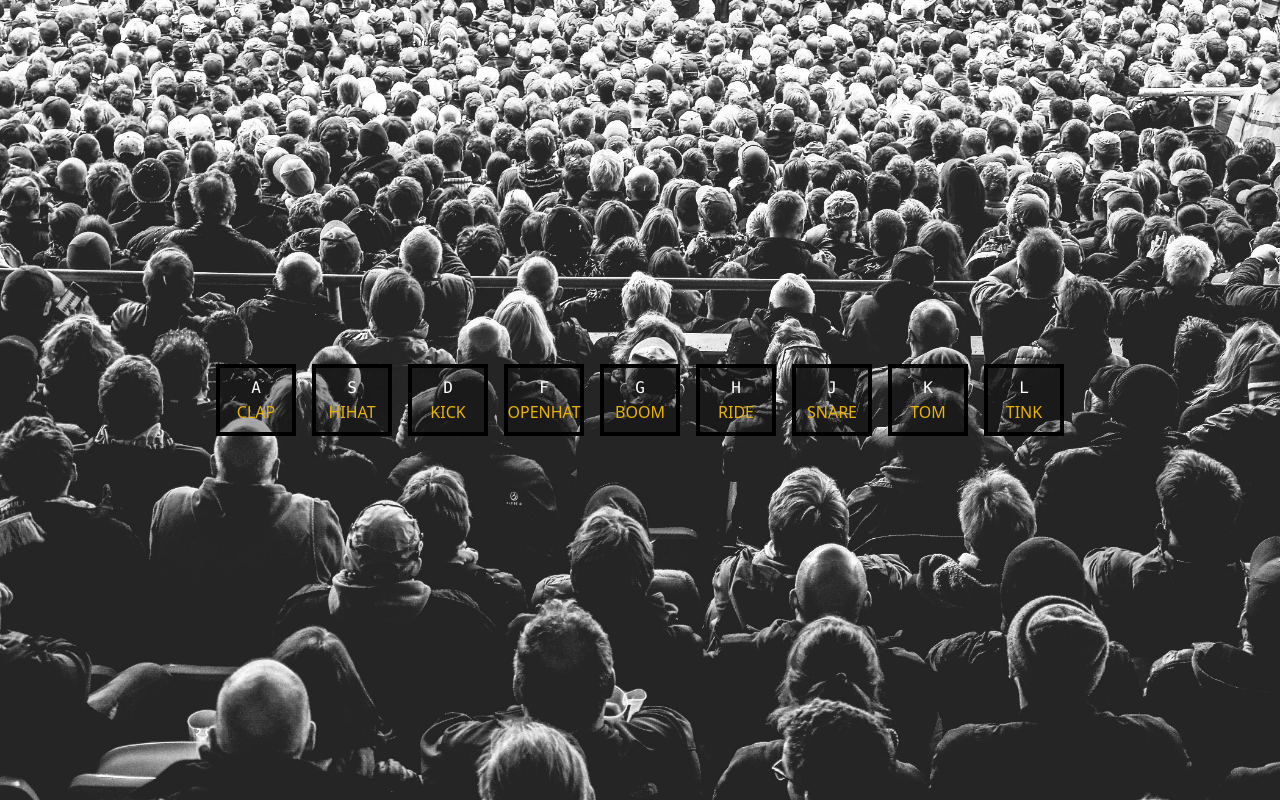
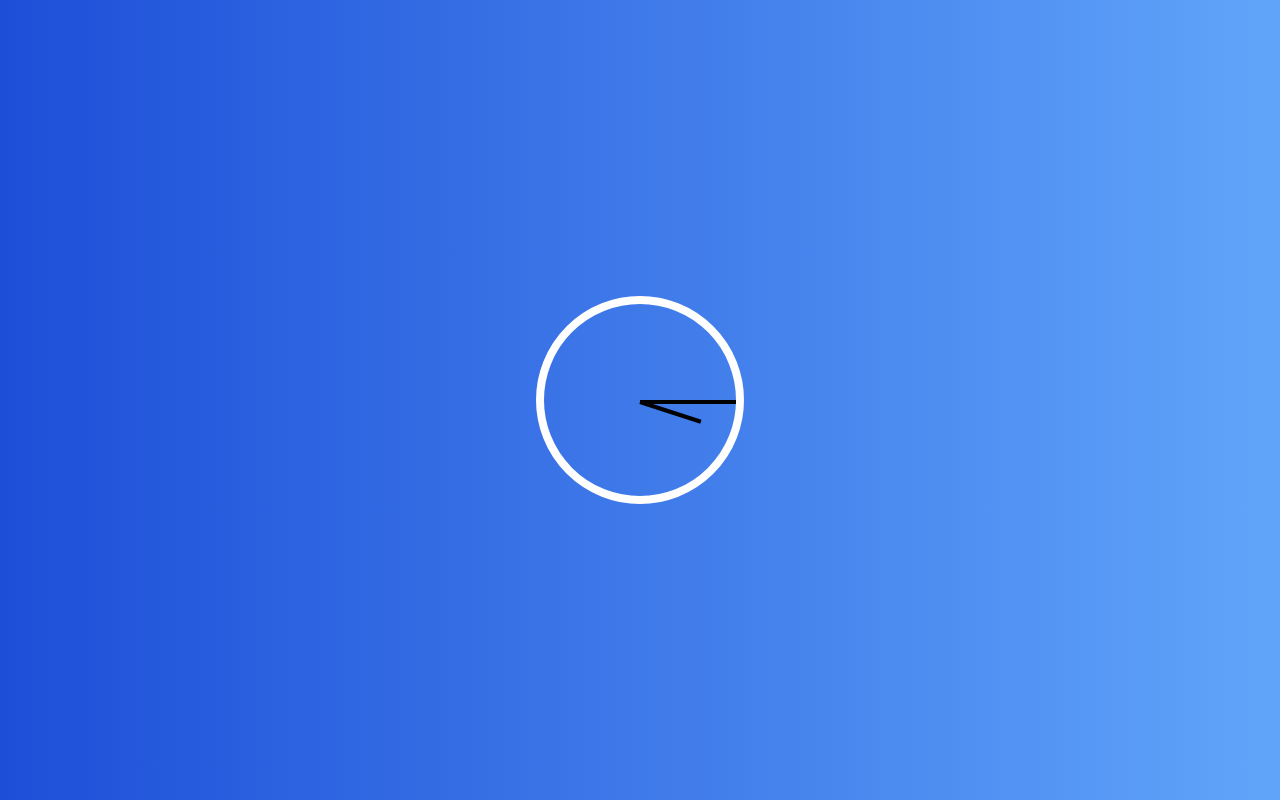
Before and after one commit to kowall1013/BSGTTCIY, a React (Create React App) app: page / in a window 1280 px wide. Built offline with nearby package versions, Linux system fonts and the light colour scheme.

Commit message:
002-clock initial structure

```diff
--- a/src/App.tsx
+++ b/src/App.tsx
@@ -1,9 +1,10 @@
 import { DrumKit } from './projects/001-Drum-Kit/drum-kit';
+import { Clock } from 'projects/002-Clock/clock';
 
 function App() {
   return (
     <>
-      <DrumKit />
+      <Clock />
     </>
   );
 }
--- /dev/null
+++ b/src/projects/002-Clock/clock.tsx
@@ -0,0 +1,58 @@
+import { useEffect, useState } from 'react';
+import { cn } from 'utils/cn';
+import clsx from 'clsx';
+
+export function Clock() {
+  const [hoursAsPercentage, setHoursAsPercentage] = useState(0);
+  const [minutesAsPercentage, setMinutesAsPercentage] = useState(0);
+  const [secondsAsPercentage, setSecondsAsPercentage] = useState(0);
+
+  useEffect(() => {
+    const intervalId = setInterval(() => {
+      const date = new Date();
+      const hours = date.getHours();
+      const minutes = date.getMinutes();
+      const seconds = date.getSeconds();
+
+      console.log('minutes', minutes);
+      console.log('(minutes / 60) * 360', (minutes / 60) * 360);
+
+      const hoursPercentage = (hours / 24) * 360;
+      const minutesPercentage = (minutes / 60) * 360;
+      const secondsPercentage = (seconds / 60) * 360;
+
+      setHoursAsPercentage(hoursPercentage);
+      setMinutesAsPercentage(minutesPercentage);
+      setSecondsAsPercentage(secondsPercentage);
+    }, 1000);
+
+    return () => {
+      clearInterval(intervalId);
+    };
+  }, []);
+
+  //   0 6 12 18 24 36
+
+  return (
+    <div className='w-full h-screen bg-gradient-to-r from-blue-700 to-blue-400'>
+      <div className='flex justify-center items-center h-screen'>
+        <div className='w-52 h-52 border-8 border-white border-solid border-rad rounded-full relative'>
+          <div
+            className={clsx(
+              `bg-black h-1 absolute w-4/12 left-1/2 top-1/2 origin-left ] `
+            )}
+            style={{ transform: `rotate(${18}deg)` }}
+          />
+          <div
+            className={`bg-black h-1 absolute w-5/12 left-1/2 top-1/2 origin-left `}
+            style={{ transform: `rotate(${0}deg)` }}
+          />
+          <div
+            className={`bg-black h-1 absolute w-6/12 left-1/2 top-1/2 origin-left `}
+            style={{ transform: `rotate(${0}deg)` }}
+          />
+        </div>
+      </div>
+    </div>
+  );
+}
--- /dev/null
+++ b/src/projects/002-Clock/hooks.ts
@@ -0,0 +1,8 @@
+export function useGetTime() {
+  const date = new Date();
+  const hours = date.getHours();
+  const minutes = date.getMinutes();
+  const seconds = date.getSeconds();
+
+  return { hours, minutes, seconds };
+}
--- a/tailwind.config.js
+++ b/tailwind.config.js
@@ -2,9 +2,10 @@
 module.exports = {
   content: ['./src/**/*.{js,jsx,ts,tsx}'],
   theme: {
-    extend: {},
-    backgroundImage: {
-      'drum-kit': "url('../public/images/background.jpg')",
+    extend: {
+      backgroundImage: {
+        'drum-kit': "url('../public/images/background.jpg')",
+      },
     },
   },
   plugins: [],
```
